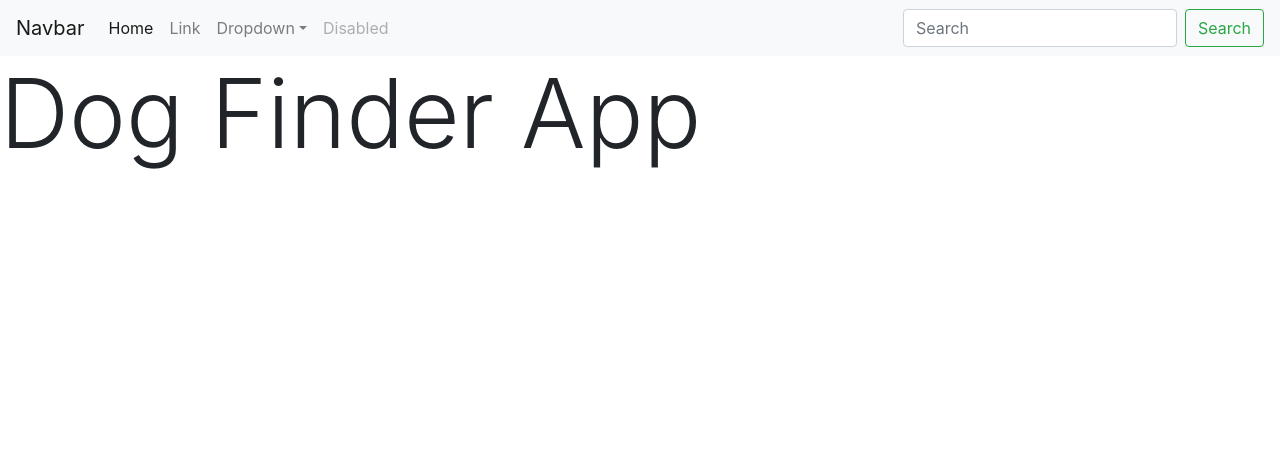
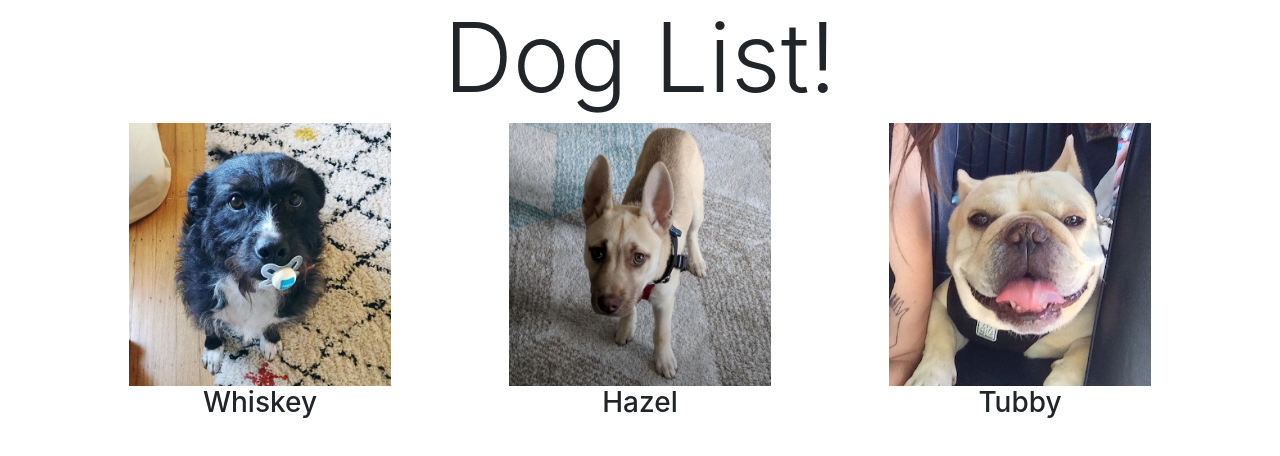
Before and after one commit to GiammaCarioca/dog-finder-app, a React (Create React App) app: page /dogs in a window 1280 px wide. Shown: the top 456 px of the page. Built offline with nearby package versions, Linux system fonts and the light colour scheme.

Commit message:
creating the DogList component

```diff
--- a/src/App.js
+++ b/src/App.js
@@ -1,79 +1,50 @@
-import React, { Fragment } from 'react';
+import React, { Component } from 'react';
+import DogList from './DogList';
+import { Switch, Route } from 'react-router-dom';
+import hazel from './images/hazel.jpg';
+import tubby from './images/tubby.jpg';
+import whiskey from './images/whiskey.jpg';
 import './App.css';
 
-function App() {
-	return (
-		<Fragment>
-			<nav class="navbar navbar-expand-lg navbar-light bg-light">
-				<a class="navbar-brand" href="#">
-					Navbar
-				</a>
-				<button
-					class="navbar-toggler"
-					type="button"
-					data-toggle="collapse"
-					data-target="#navbarSupportedContent"
-					aria-controls="navbarSupportedContent"
-					aria-expanded="false"
-					aria-label="Toggle navigation"
-				>
-					<span class="navbar-toggler-icon" />
-				</button>
+class App extends Component {
+	static defaultProps = {
+		dogs: [
+			{
+				name: 'Whiskey',
+				age: 5,
+				src: whiskey,
+				facts: [
+					'Whiskey loves eating popcorn.',
+					'Whiskey is a terrible guard dog.',
+					'Whiskey wants to cuddle with you!'
+				]
+			},
+			{
+				name: 'Hazel',
+				age: 3,
+				src: hazel,
+				facts: [
+					'Hazel has soooo much energy!',
+					'Hazel is highly intelligent.',
+					'Hazel loves people more than dogs.'
+				]
+			},
+			{
+				name: 'Tubby',
+				age: 4,
+				src: tubby,
+				facts: [
+					'Tubby is not the brightest dog',
+					'Tubby does not like walks or exercise.',
+					'Tubby loves eating food.'
+				]
+			}
+		]
+	};
 
-				<div class="collapse navbar-collapse" id="navbarSupportedContent">
-					<ul class="navbar-nav mr-auto">
-						<li class="nav-item active">
-							<a class="nav-link" href="#">
-								Home <span class="sr-only">(current)</span>
-							</a>
-						</li>
-						<li class="nav-item">
-							<a class="nav-link" href="#">
-								Link
-							</a>
-						</li>
-						<li class="nav-item dropdown">
-							<a
-								class="nav-link dropdown-toggle"
-								href="#"
-								id="navbarDropdown"
-								role="button"
-								data-toggle="dropdown"
-								aria-haspopup="true"
-								aria-expanded="false"
-							>
-								Dropdown
-							</a>
-							<div class="dropdown-menu" aria-labelledby="navbarDropdown">
-								<a class="dropdown-item" href="#">
-									Action
-								</a>
-								<a class="dropdown-item" href="#">
-									Another action
-								</a>
-								<div class="dropdown-divider" />
-								<a class="dropdown-item" href="#">
-									Something else here
-								</a>
-							</div>
-						</li>
-						<li class="nav-item">
-							<a class="nav-link disabled" href="#">
-								Disabled
-							</a>
-						</li>
-					</ul>
-					<form class="form-inline my-2 my-lg-0">
-						<input class="form-control mr-sm-2" type="search" placeholder="Search" aria-label="Search" />
-						<button class="btn btn-outline-success my-2 my-sm-0" type="submit">
-							Search
-						</button>
-					</form>
-				</div>
-			</nav>
-			<h1 className="display-1">Dog Finder App</h1>
-		</Fragment>
-	);
+	render() {
+		return <Route path="/dogs" render={() => <DogList dogs={this.props.dogs} />} />;
+	}
 }
 
 export default App;
--- /dev/null
+++ b/src/DogList.css
@@ -0,0 +1,3 @@
+.Dog img {
+  width: 75%;
+}
--- /dev/null
+++ b/src/DogList.js
@@ -0,0 +1,24 @@
+import React, { Component } from 'react';
+import './DogList.css';
+
+class DogList extends Component {
+	render() {
+		return (
+			<div className="DogList">
+				<h1 className="display-1 text-center">Dog List!</h1>
+				<div className="container">
+					<div className="row">
+						{this.props.dogs.map(dog => (
+							<div className="Dog col-lg-4 text-center" key={dog.name}>
+								<img src={dog.src} alt={dog.name} />
+								<h3>{dog.name}</h3>
+							</div>
+						))}
+					</div>
+				</div>
+			</div>
+		);
+	}
+}
+
+export default DogList;
--- a/src/index.js
+++ b/src/index.js
@@ -1,8 +1,14 @@
 import React from 'react';
 import ReactDOM from 'react-dom';
+import { BrowserRouter } from 'react-router-dom';
 import 'bootstrap';
 import 'bootstrap/dist/css/bootstrap.min.css';
 import './index.css';
 import App from './App';
 
-ReactDOM.render(<App />, document.getElementById('root'));
+ReactDOM.render(
+	<BrowserRouter>
+		<App />
+	</BrowserRouter>,
+	document.getElementById('root')
+);
```
